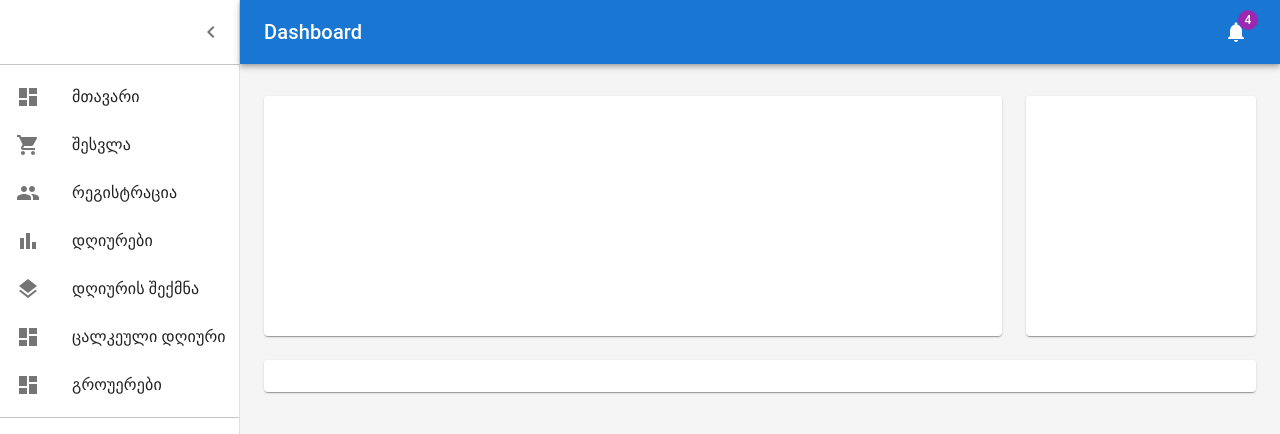
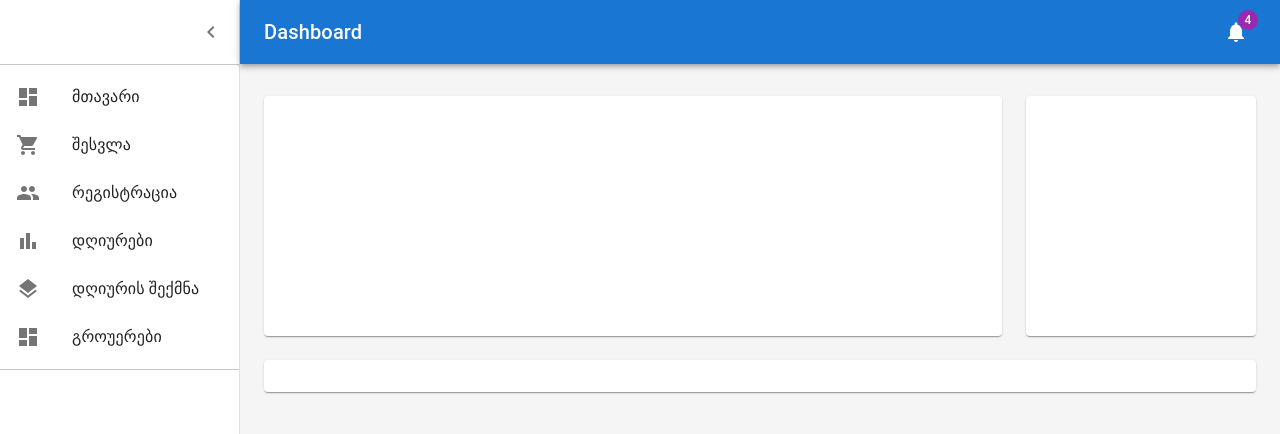
Before and after one commit to epoqa/greenfront, a Next.js app: page / in a window 1280 px wide. Shown: the top 434 px of the page. Built offline with nearby package versions, Linux system fonts and the light colour scheme.

Commit message:
added navigation on icons click

```diff
--- a/src/components/Navigation/Navigation.jsx
+++ b/src/components/Navigation/Navigation.jsx
@@ -15,57 +15,62 @@ import NextLink from "next/link";
 export const mainListItems = (
   <div>
     <ListItem button>
+      <NextLink href="/home">
         <ListItemIcon>
           <DashboardIcon />
         </ListItemIcon>
+      </NextLink>
       <NextLink href="/home">
         <ListItemText primary="მთავარი" />
       </NextLink>
     </ListItem>
     <ListItem button>
+      <NextLink href="/login">
         <ListItemIcon>
           <ShoppingCartIcon />
         </ListItemIcon>
+      </NextLink>
       <NextLink href="/login">
         <ListItemText primary="შესვლა" />
       </NextLink>
     </ListItem>
     <ListItem button>
+      <NextLink href="/register">
         <ListItemIcon>
           <PeopleIcon />
         </ListItemIcon>
+      </NextLink>
       <NextLink href="/register">
         <ListItemText primary="რეგისტრაცია" />
       </NextLink>
     </ListItem>
     <ListItem button>
+      <NextLink href="/diaries">
         <ListItemIcon>
           <BarChartIcon />
         </ListItemIcon>
+      </NextLink>
       <NextLink href="/diaries">
         <ListItemText primary="დღიურები" />
       </NextLink>
     </ListItem>
     <ListItem button>
+      <NextLink href="/creatediary">
         <ListItemIcon>
           <LayersIcon />
         </ListItemIcon>
+      </NextLink>
       <NextLink href="/creatediary">
         <ListItemText primary="დღიურის შექმნა" />
       </NextLink>
     </ListItem>
+
     <ListItem button>
+      <NextLink href="/growers">
         <ListItemIcon>
           <DashboardIcon />
         </ListItemIcon>
-      <NextLink href="/diary/61c8701972830d1143283730">
-        <ListItemText primary="ცალკეული დღიური" />
       </NextLink>
-    </ListItem>
-    <ListItem button>
-      <ListItemIcon>
-        <DashboardIcon />
-      </ListItemIcon>
       <NextLink href="/growers">
         <ListItemText primary="გროუერები" />
       </NextLink>
```
Also changed, not shown: 2 other files (tests, documents, lock files or other folders). Lines whose indentation alone changed are shown as unchanged.
